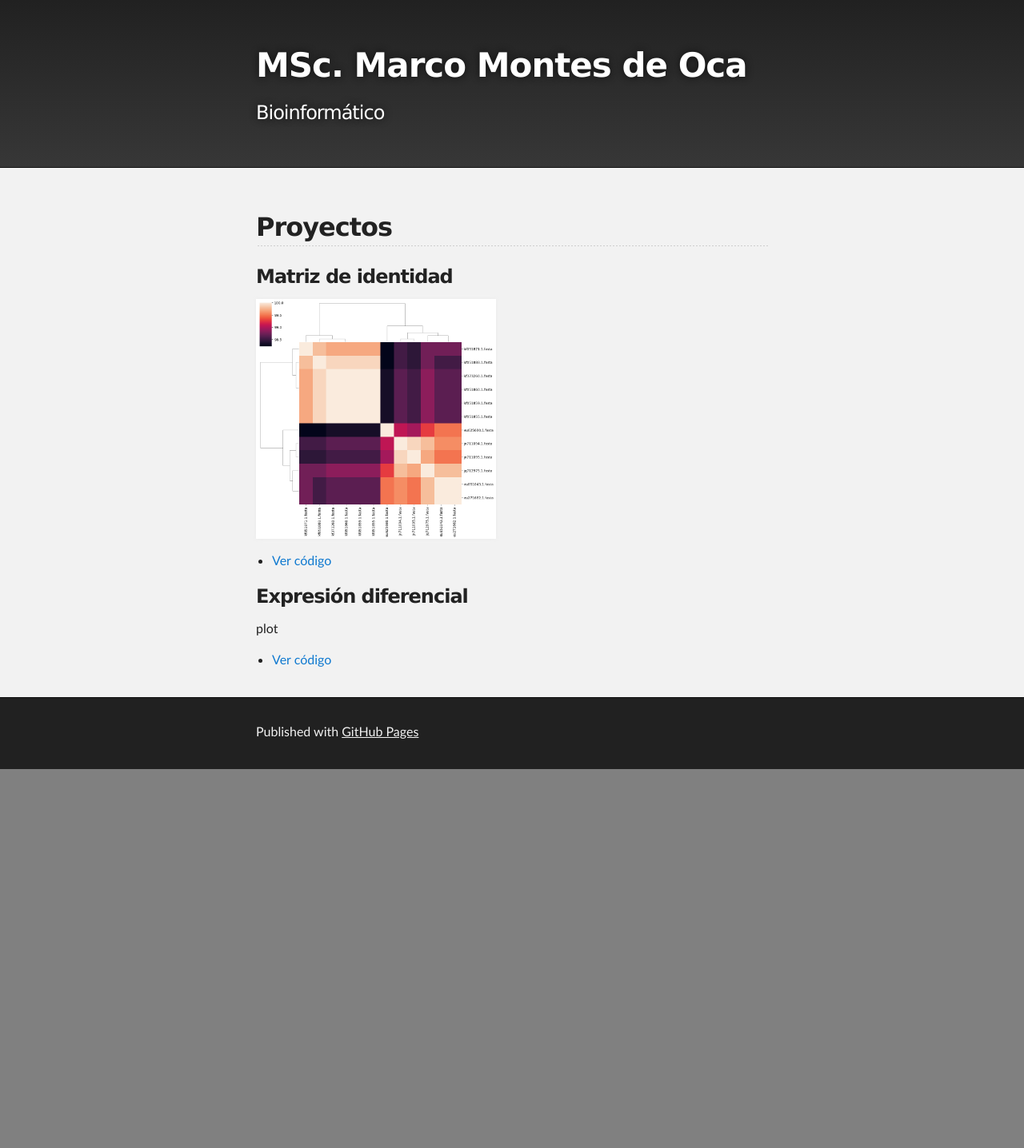
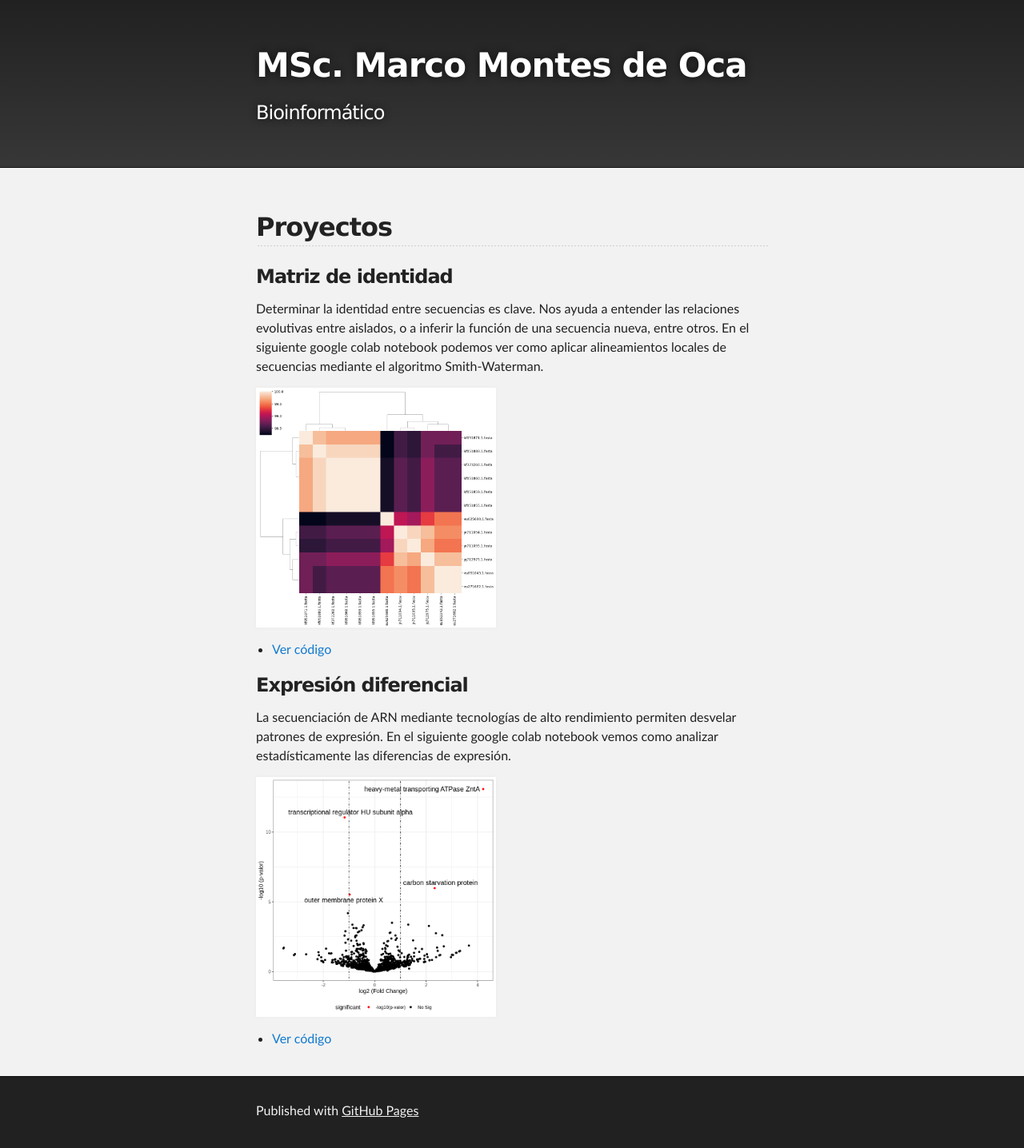
Before and after one commit to marco-montesdeoca/marco-montesdeoca.github.io, a Jekyll site: the page built from proyectos.md, in a window 1280 px wide. Shown: the whole page at 80% size. Built offline with Jekyll 4.4.1, drawn with Linux system fonts in a browser that asks for light colours; our own code applies the rules of GitHub Pages for plain Markdown files; before the commit the page ends 962 px from its top, so only the background shows below that.

Commit message:
Update proyectos.md

```diff
--- a/proyectos.md
+++ b/proyectos.md
@@ -1,6 +1,8 @@
 ## Proyectos
 
 ### Matriz de identidad
+
+Determinar la identidad entre secuencias es clave. Nos ayuda a entender las relaciones evolutivas entre aislados, o a inferir la función de una secuencia nueva, entre otros. En el siguiente google colab notebook podemos ver como aplicar alineamientos locales de secuencias mediante el algoritmo Smith-Waterman.
 
 <img src="https://raw.githubusercontent.com/marco-montesdeoca/marco-montesdeoca.github.io/main/identity_matrix.png" width="300" height="300">
 
@@ -8,6 +10,8 @@
 
 ### Expresión diferencial
 
-plot
+La secuenciación de ARN mediante tecnologías de alto rendimiento permiten desvelar patrones de expresión. En el siguiente google colab notebook vemos como analizar estadísticamente las diferencias de expresión.
 
-* [Ver código](link github)
+<img src="https://raw.githubusercontent.com/marco-montesdeoca/marco-montesdeoca.github.io/main/volcano_plot.png" width="300" height="300">
+
+* [Ver código](https://github.com/marco-montesdeoca/Differential_expression/blob/main/Differential_expression.ipynb)
```
